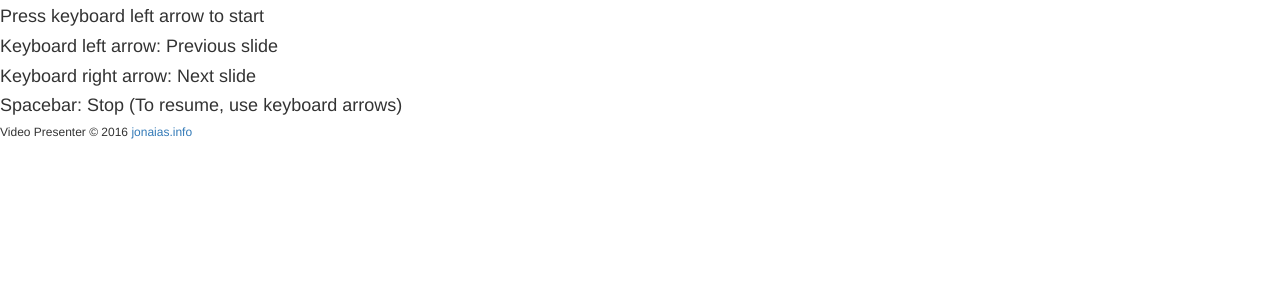
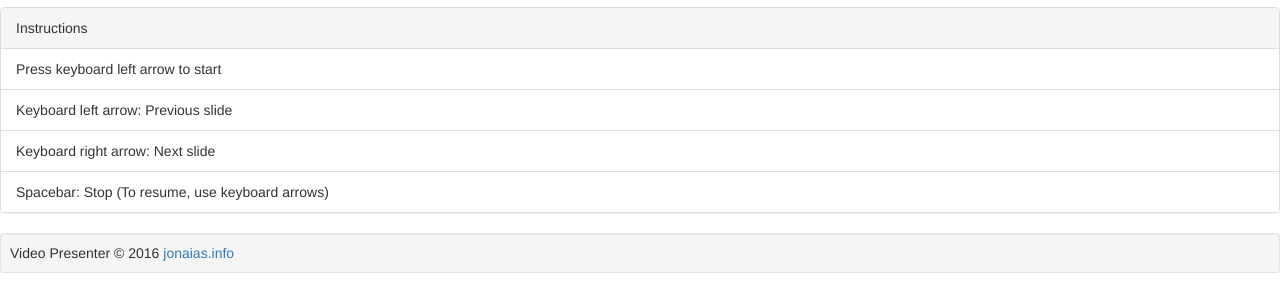
Before and after one commit to jonaias/video-presenter, a plain HTML site: page index.html in a window 1280 px wide. Shown: the part 701-994 px from the top of the page. Before the commit the page ends 850 px from the top, so only its background shows below. Drawn offline with nearby package versions, Linux system fonts and the light colour scheme.

Commit message:
Some tweaks

```diff
--- a/index.html
+++ b/index.html
@@ -12,15 +12,34 @@
     <link rel="stylesheet" type="text/css" href="index.css">
   </head>
   <body  onkeyup="keyUp(event)">
+    <!-- jQuery (necessary for Bootstrap's JavaScript plugins) -->
+    <script src="https://ajax.googleapis.com/ajax/libs/jquery/1.11.3/jquery.min.js"></script>
+    <!-- Include all compiled plugins (below), or include individual files as needed -->
+    <script src="https://maxcdn.bootstrapcdn.com/bootstrap/3.3.5/js/bootstrap.min.js"></script>
+
     <video id="presentation-video" src="video.mp4" controls>
       Your browser does not support the <code>video</code> element.
     </video>
-    <h2 id="title-x"></h2>
-    <h4> Press keyboard left arrow to start </h4>
-    <h4> Keyboard left arrow: Previous slide</h4>
-    <h4> Keyboard right arrow: Next slide</h4>
-    <h4> Spacebar: Stop (To resume, use keyboard arrows)</h4>
-    <h6> Video Presenter © 2016 <a href="jonaias.info">jonaias.info</a></h6>
+    <div>
+      <h2 id="title-x"></h2>
+      <div>
+        <div class="panel panel-default">
+          <div class="panel-heading">Instructions</div>
+          <ul class="list-group">
+            <li class="list-group-item">Press keyboard left arrow to start</li>
+            <li class="list-group-item">Keyboard left arrow: Previous slide</li>
+            <li class="list-group-item">Keyboard right arrow: Next slide</li>
+            <li class="list-group-item">Spacebar: Stop (To resume, use keyboard arrows)</li>
+          </ul>
+        </div>
+      </div>
+      <!-- <div class="progress">
+        <div class="progress-bar progress-bar-striped active" role="progressbar"
+          aria-valuenow="5" aria-valuemin="0" aria-valuemax="100" style="width: 0%">
+        </div>
+      </div> -->
+      <div class="well well-sm"> Video Presenter © 2016 <a href="jonaias.info">jonaias.info</a></div>
+    </div>
     <script src="index.js"></script>
   </body>
 
--- a/index.js
+++ b/index.js
@@ -48,6 +48,9 @@ setInterval(function() {
   v.innerHTML = 'Slide:'+ currentPart + ' Duration:'+
   (video.currentTime-videoParts[currentPart].start).toFixed(2) +'/'+
   videoParts[currentPart].duration.toFixed(2);
+
+  // var percent =((video.currentTime-videoParts[currentPart].start)/videoParts[currentPart].duration)*100;
+  //  $('.progress-bar').css('width', percent+'%');
 }, 200);
 
 function keyUp (event) {
```
